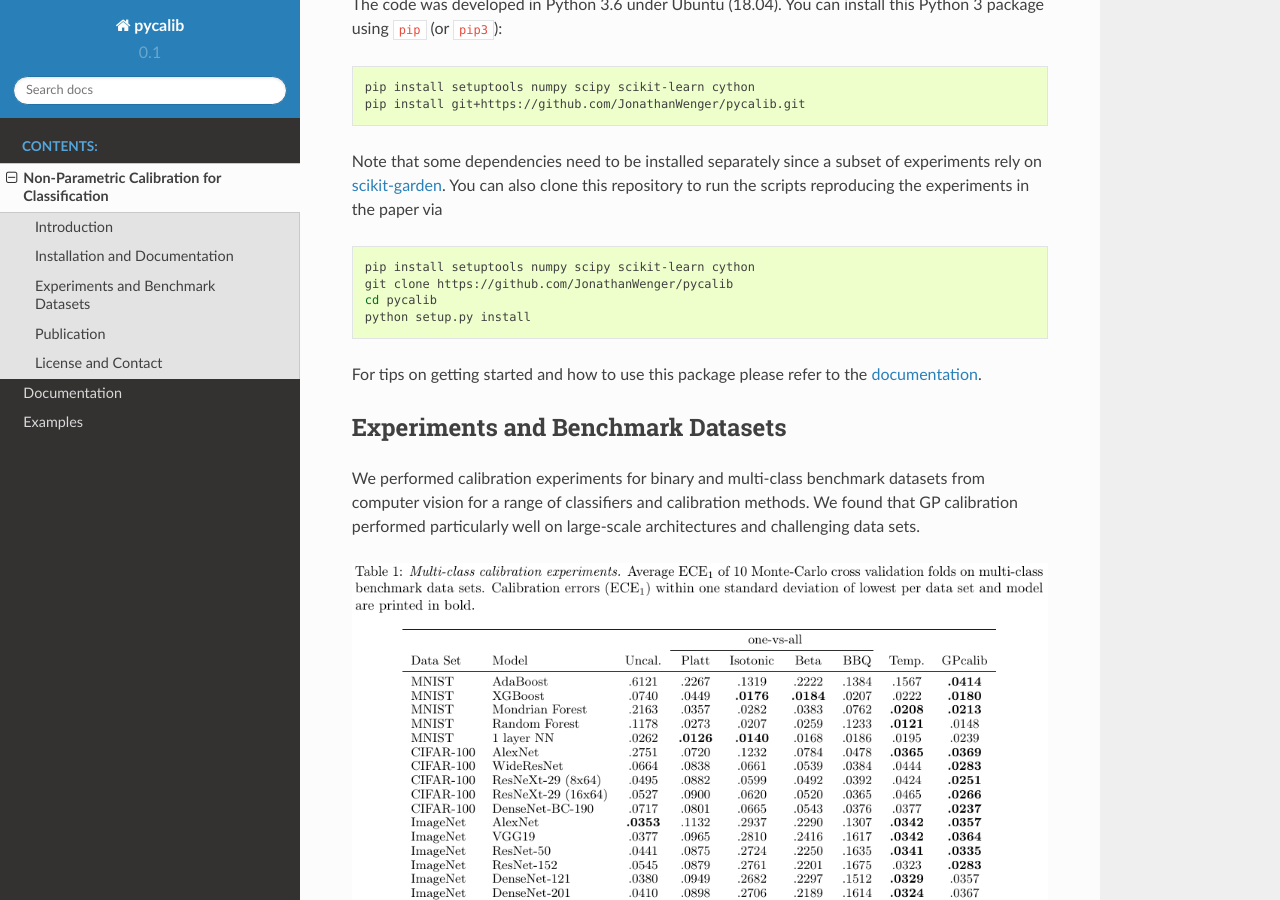
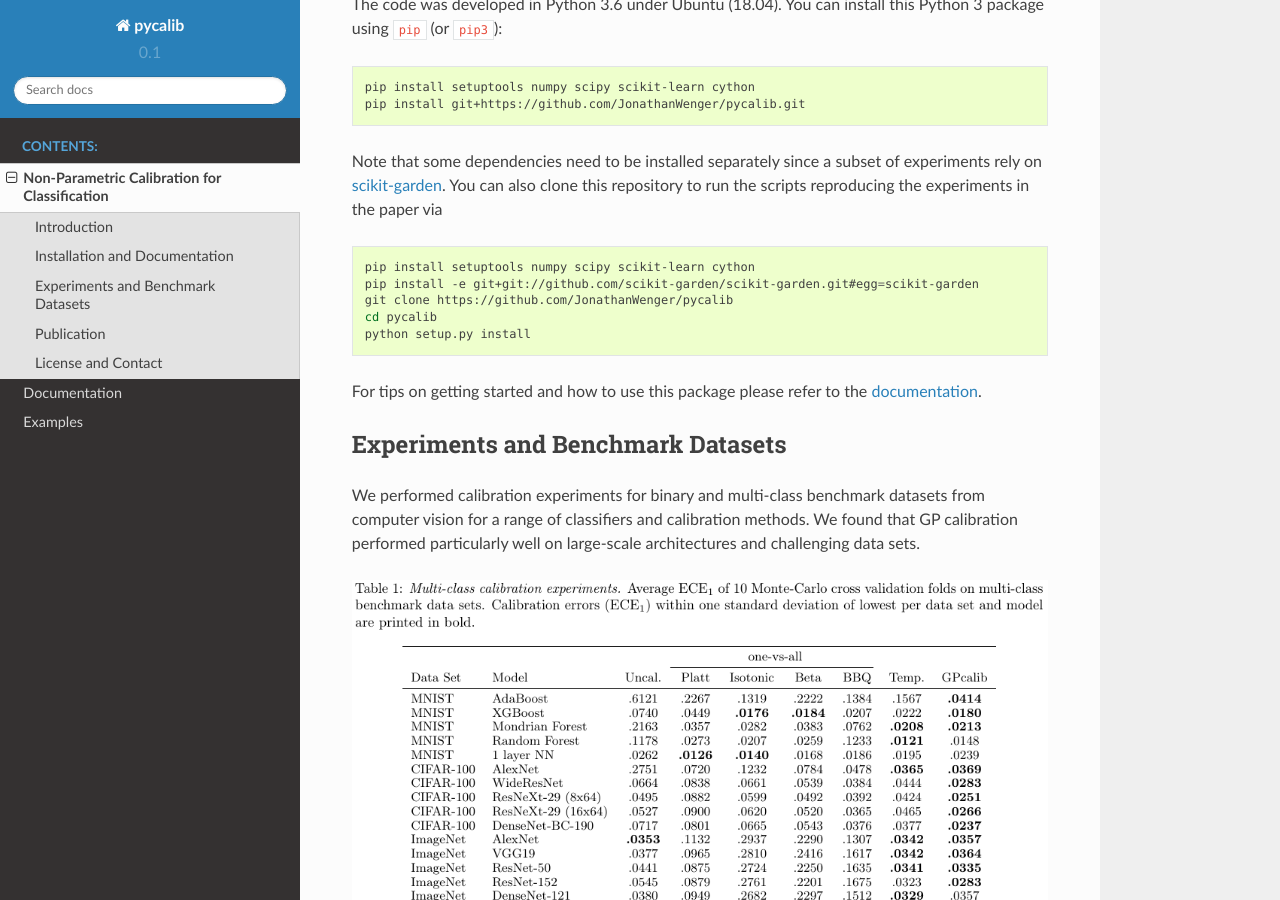
Before and after one commit to JonathanWenger/pycalib, a Sphinx documentation site: the page built from docs/source/intro.rst, in a window 1280 px wide and 900 px high, scrolled down 1281 px. Built offline with Sphinx 7.4.7 and the Read the Docs theme 2.0.0, drawn with Linux system fonts in a browser that asks for light colours.

````diff
--- a/README.md
+++ b/README.md
@@ -29,6 +29,7 @@ Note that some dependencies need to be installed separately since a subset of ex
  reproducing the experiments in the paper via
 ```bash
 pip install setuptools numpy scipy scikit-learn cython
+pip install -e git+git://github.com/scikit-garden/scikit-garden.git#egg=scikit-garden
 git clone https://github.com/JonathanWenger/pycalib
 cd pycalib
 python setup.py install
--- a/docs/source/examples.rst
+++ b/docs/source/examples.rst
@@ -85,4 +85,4 @@ The expected calibration error markedly decreases.
     # Compute calibration error before and after calibration
     ece_rf = expected_calibration_error(y_test, p_uncal, n_classes=10)
     ece_cal = expected_calibration_error(y_test, p_pred, n_classes=10)
-    print("Calibration error of the random forest on MNIST before: {:.4f} and after calibration: {:.4f}".format(ece_rf, ece_cal))
+    print("Calibration error of the random forest on MNIST before: {:.4f} and after calibration: {:.4f}.".format(ece_rf, ece_cal))
--- a/setup.py
+++ b/setup.py
@@ -19,7 +19,7 @@ setup(
     install_requires=
     [
         'betacal>=0.2.7',
-        'gpflow>=1.3.0',
+        'gpflow>=1.3.0,<2.0.0',
         'matplotlib>=3.1.0',
         'numpy>=1.15.4',
         'pandas>=0.23.4',
@@ -29,8 +29,7 @@ setup(
         'tensorflow>=1.12.2,<2.0.0',
         'torch>=0.4.1',
         'torchvision>=0.5.0',
-        'pretrainedmodels>=0.7.4',
-        'scikit-garden @ git+ssh://git@github.com/scikit-garden/scikit-garden@master#egg=scikit-garden'
+        'pretrainedmodels>=0.7.4'
     ]
 )
 
````
